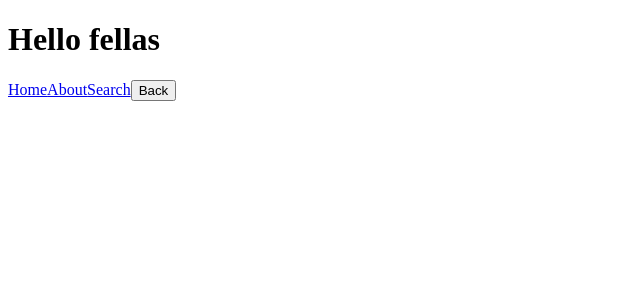
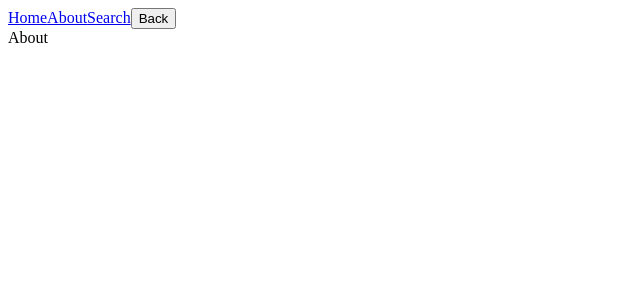
Before and after one commit to JesseDodoo/Gitpo, a React app: page /about in a window 1280 px wide. Shown: the top 300 px of the page, without its empty margins (0-640 px from the left). Built offline with nearby package versions, Linux system fonts and the light colour scheme.

Commit message:
fixed error messages on routing

```diff
--- a/public/index.html
+++ b/public/index.html
@@ -7,7 +7,6 @@
     <title>Document</title>
 </head>
 <body>
-    <h1>Hello fellas</h1>
     <div id="root"></div>
 </body>
 </html>
--- a/src/App.js
+++ b/src/App.js
@@ -1,21 +1,21 @@
-import React from 'react';
-import { Routes, Route } from 'react-router-dom';
-import * as Pages from './pages'
-import {Navbar} from './components'
+import React from "react";
+import { Routes, Route } from "react-router-dom";
+import * as Pages from "./pages";
+import { Navbar } from "./components";
 
-function App () {
-    return(
+function App() {
+  return (
     <>
-        <Navbar />
-        {/* <Routes>
-            <Route path="/" element={<Pages.Home />} />
-            <Route path="/about" element={<Pages.About />} />
-            <Route path="/search" element={<Pages.Search />} />
-
-        </Routes> */}
+      <Navbar />
+      <main>
+        <Routes>
+          <Route path="/" element={<Pages.Home />} />
+          <Route path="/about" element={<Pages.About />} />
+          <Route path="/search" element={<Pages.Search />} />
+        </Routes>
+      </main>
     </>
-
-    )
+  );
 }
 
 export default App;
--- a/src/pages/About/index.js
+++ b/src/pages/About/index.js
@@ -0,0 +1,7 @@
+import React from 'react'
+
+export default function About() {
+  return (
+    <div>About</div>
+  )
+}
--- a/src/pages/Home/index.js
+++ b/src/pages/Home/index.js
@@ -0,0 +1,7 @@
+import React from 'react'
+
+export default function Home() {
+  return (
+    <div>Home</div>
+  )
+}
--- a/src/pages/Search/Index.js
+++ b/src/pages/Search/Index.js
@@ -0,0 +1,7 @@
+import React from 'react'
+
+export default function Search() {
+  return (
+    <div>Search</div>
+  )
+}
```
